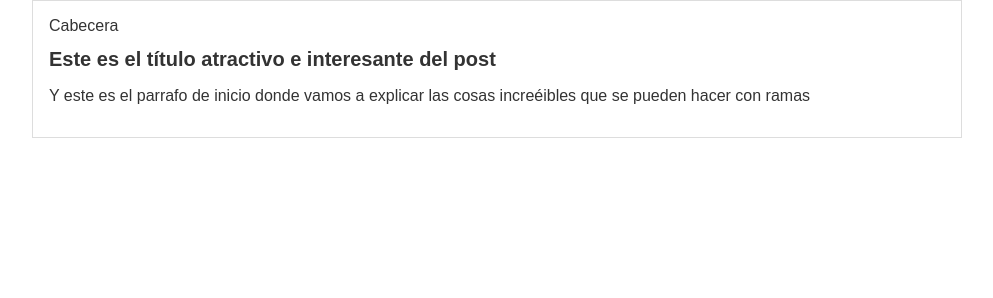
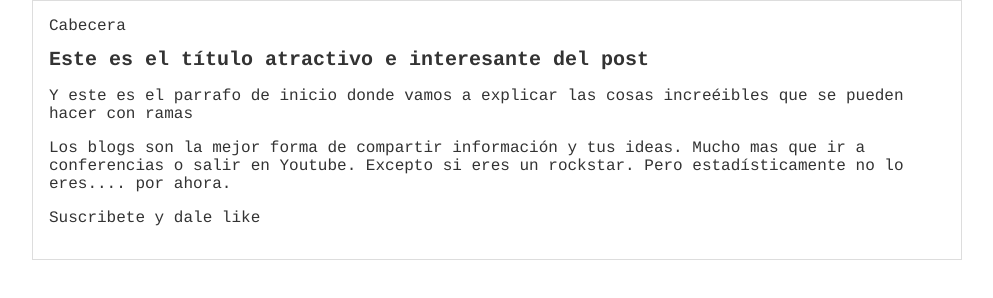
Before and after one commit to jorgecardenas9006/platzi-git, a plain HTML site: page index.html in a window 1280 px wide. Shown: the whole page, without its empty margins (143-1136 px from the left). Drawn offline with Linux system fonts and the light colour scheme.

Commit message:
agregar parrafo

```diff
--- a/css/estilos.css
+++ b/css/estilos.css
@@ -2,7 +2,7 @@ body
 {
     color: #333;
     text-align: center;
-    font-family: "Arial";
+    font-family: "Courier";
     font-size: 16px;
     margin: 0;
     padding: 0;
--- a/index.html
+++ b/index.html
@@ -11,6 +11,8 @@
             <div id="post">
                 <h1>Este es el título atractivo e interesante del post</h1>
                 <p>Y este es el parrafo de inicio donde vamos a explicar las cosas increéibles que se pueden hacer con ramas</p>
+                <p>Los blogs son la mejor forma de compartir información y tus ideas. Mucho mas que ir a conferencias o salir en Youtube. Excepto si eres un rockstar. Pero estadísticamente no lo eres.... por ahora.</p>
+                <p>Suscribete y dale like</p>
             </div>
         </div>
     </body>
```
